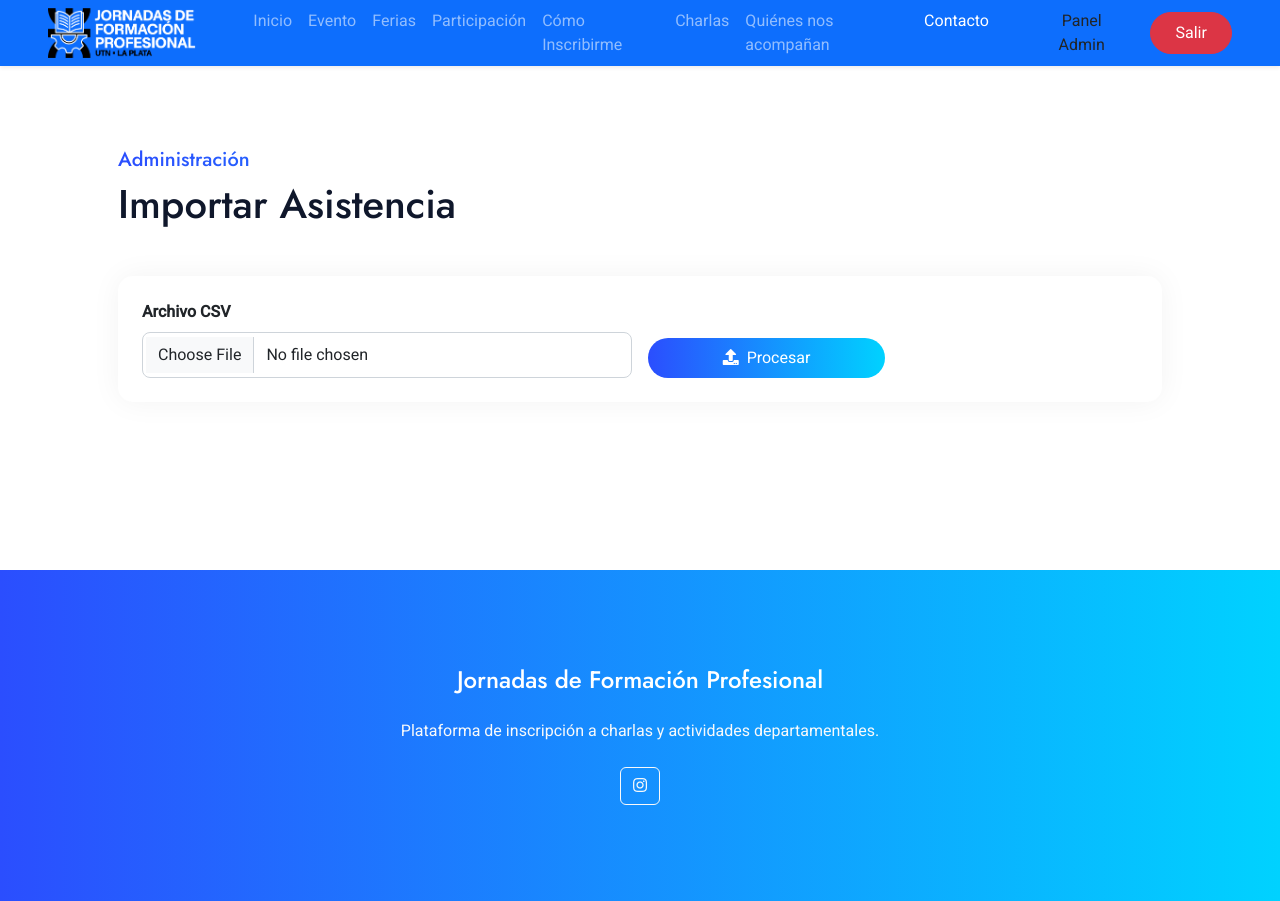
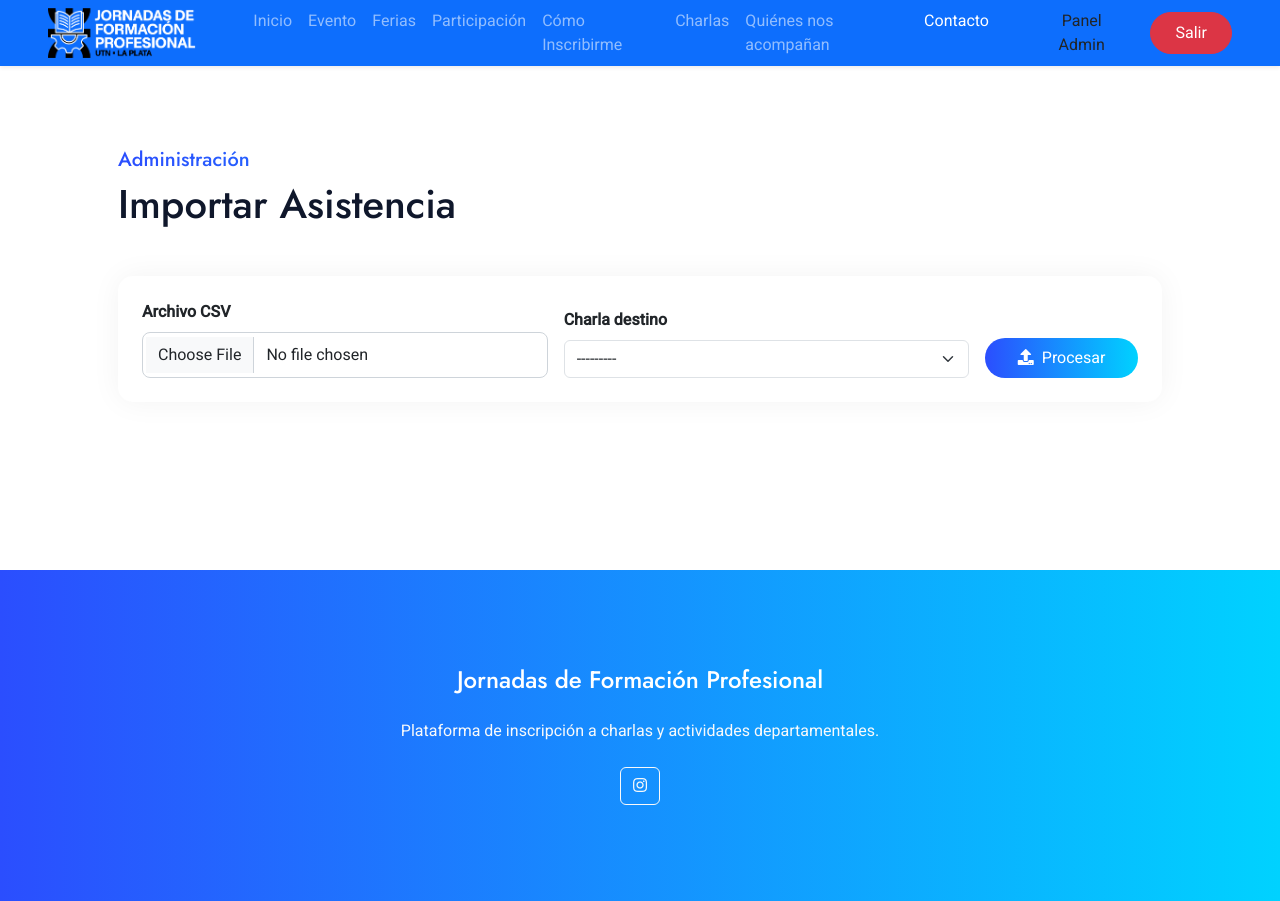
Before and after one commit to UTN-FRLP-Sau/jornadas-django, a Django app: page /admin/attendance/import/ in a window 1280 px wide. Run offline with Django 5.2, Linux system fonts and the light colour scheme; the visitor is signed in with stand-in values (Sample User, id 1); data that the repository does not hold is empty; some libraries are stand-ins or nearby versions.

Commit message:
feat(import): buscar asistencia por DNI con selector de charla destino para casos de QR cruzado

```diff
--- a/charlas/forms.py
+++ b/charlas/forms.py
@@ -106,3 +106,8 @@ class AttendanceImportForm(forms.Form):
         widget=forms.FileInput(
             attrs={'class': 'form-control', 'accept': '.csv'})
     )
+    talk = forms.ModelChoiceField(
+        queryset=Talk.objects.all().order_by('date', 'department', 'title'),
+        label='Charla destino',
+        widget=forms.Select(attrs={'class': 'form-select'})
+    )
--- a/charlas/templates/charlas/import_attendance.html
+++ b/charlas/templates/charlas/import_attendance.html
@@ -12,11 +12,15 @@
             <form method="POST" enctype="multipart/form-data">
                 {% csrf_token %}
                 <div class="row align-items-end g-3">
-                    <div class="col-md-6">
+                    <div class="col-md-5">
                         <label class="form-label fw-bold">{{ form.csv_file.label }}</label>
                         {{ form.csv_file }}
                     </div>
-                    <div class="col-md-3">
+                    <div class="col-md-5">
+                        <label class="form-label fw-bold">{{ form.talk.label }}</label>
+                        {{ form.talk }}
+                    </div>
+                    <div class="col-md-2">
                         <button type="submit" class="btn btn-primary-gradient py-2 px-4 rounded-pill w-100">
                             <i class="fa fa-upload me-2"></i>Procesar
                         </button>
--- a/charlas/views.py
+++ b/charlas/views.py
@@ -478,6 +478,7 @@ def import_attendance(request):
         form = AttendanceImportForm(request.POST, request.FILES)
         if form.is_valid():
             csv_file = request.FILES['csv_file']
+            talk_destino = form.cleaned_data['talk']
             decoded = csv_file.read().decode('utf-8')
             reader = csv.DictReader(io.StringIO(decoded), delimiter=';')
 
@@ -500,7 +501,7 @@ def import_attendance(request):
 
                 try:
                     reg = Registration.objects.select_related('talk').get(
-                        token=token, talk_id=talk_id
+                        talk=talk_destino, dni=dni
                     )
                     if reg.attended:
                         estado = 'Ya presente'
@@ -510,19 +511,20 @@ def import_attendance(request):
                         estado = 'Actualizado'
                     results.append({
                         'token': token,
-                        'talk_id': talk_id,
+                        'talk_id': talk_destino.id,
                         'nombre': f"{reg.apellido}, {reg.nombre}",
                         'charla': reg.talk.title,
                         'estado': estado,
+                        'raw': raw,
                     })
                 except Registration.DoesNotExist:
                     results.append({
                         'token': token,
-                        'talk_id': talk_id,
+                        'talk_id': talk_destino.id,
                         'nombre': apellido,
                         'charla': '-',
                         'estado': 'No encontrado',
-                        'raw': raw
+                        'raw': raw,
                     })
 
             talk_ids = set(r['talk_id'] for r in results if r.get('talk_id'))
@@ -534,7 +536,7 @@ def import_attendance(request):
             return render(request, 'charlas/import_attendance.html', {
                 'form': form,
                 'results': results,
-                'talk_ref': talk_ref,
+                'talk_ref': talk_destino,
                 'summary': {
                     'actualizados':   sum(1 for r in results if r['estado'] == 'Actualizado'),
                     'ya_presentes':   sum(1 for r in results if r['estado'] == 'Ya presente'),
```
